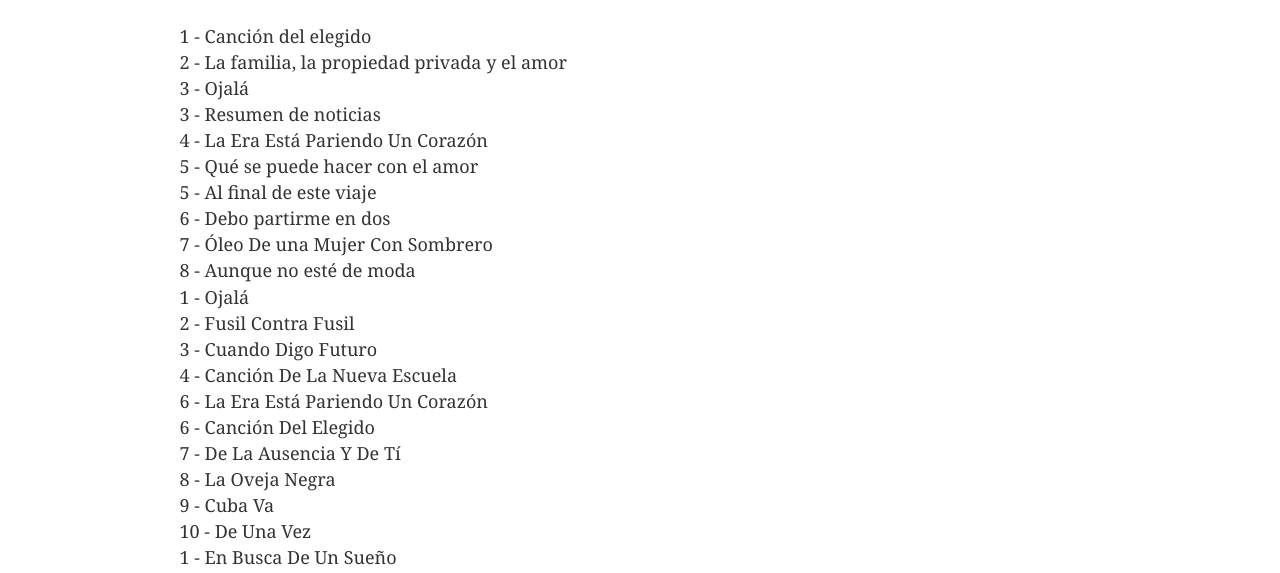
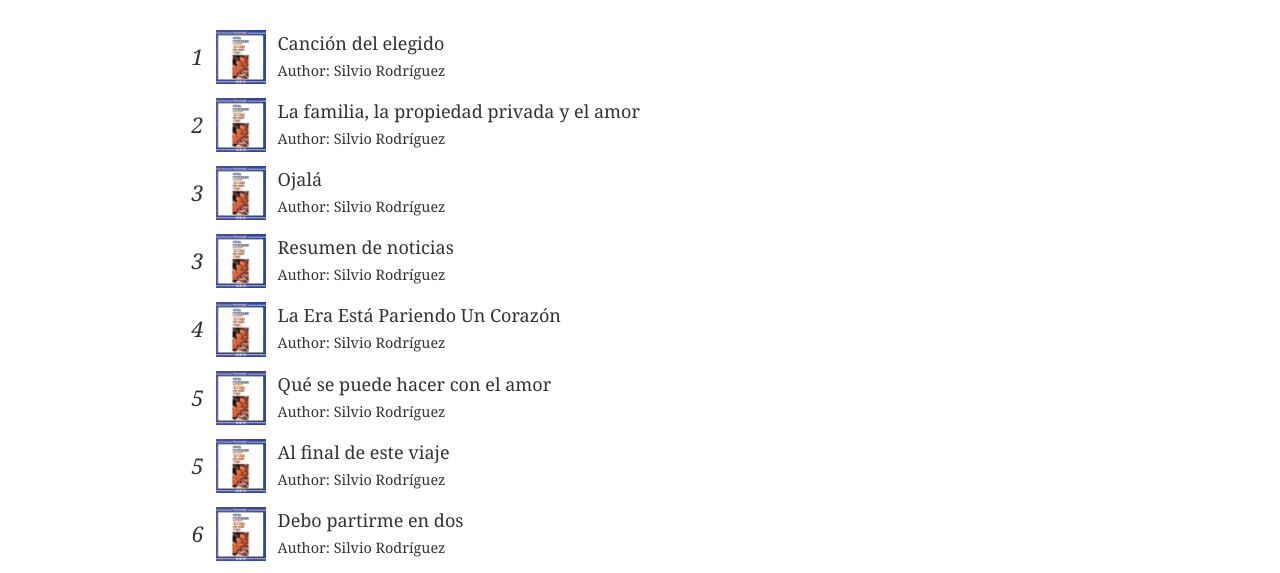
Before and after one commit to auxcoder/gatsby-lyrics, a Gatsby site: page /lyrics in a window 1280 px wide. Shown: the part 220-793 px from the top of the page. Built offline with nearby package versions, Linux system fonts and the light colour scheme; Gatsby itself is replaced by a stand-in of ours.

Commit message:
Add styles and covers for tracks and albums, group tracks by album

```diff
--- /dev/null
+++ b/src/pages/album.scss
@@ -0,0 +1,23 @@
+.track {
+  display: flex;
+  padding: 7px 0;
+
+  .track-cover {
+    margin-right: 12px;
+  }
+
+  .track-number {
+    min-width: 2rem;
+    font-size: 1.2rem;
+    font-style: italic;
+    text-align: center;
+    display: flex;
+    align-items: center;
+    justify-content: center;
+  }
+
+  .track-meta {
+    display: flex;
+    flex-direction: column;
+  }
+}
--- a/src/pages/lyrics.js
+++ b/src/pages/lyrics.js
@@ -1,37 +1,69 @@
 import React from 'react'
 import Link from 'gatsby-link'
 import { graphql } from 'gatsby'
+import { GatsbyImage } from "gatsby-plugin-image"
 // components
 import Layout from "../layouts/index";
+// styles
+import "./lyrics.scss"
 //
 const LyricsPage = ({data}) => (
   <Layout>
+    <div id="allAlbums">
       <h1>All Lyrics</h1>
 
-    {data.allMarkdownRemark.edges.map(item => (
+      {data.allMarkdownRemark.group.map((grp, aidx) => (
+        <div className="album" key={aidx}>
+          {grp.edges.map(item => (
             <div key={item.node.id}>
-        <Link to={`slug${item.node.frontmatter.title_slug}`}>{item.node.frontmatter.track} - {item.node.frontmatter.title}</Link>
+              <Link to={`../${item.node.frontmatter.title_slug}`} className="track">
+                <div className="track-number">{item.node.frontmatter.track}</div>
+
+                <GatsbyImage className="track-cover" image={item.node.frontmatter.cover?.childImageSharp.gatsbyImageData} alt="Album cover" />
+
+                <div className="track-meta">
+                  <div className="track-title">{item.node.frontmatter.title}</div>
+                  <div className="track-author"><small>Author: {item.node.frontmatter.author}</small></div>
+                </div>
+              </Link>
             </div>
           ))}
+        </div>
+      ))
+      }
+    </div>
   </Layout>
 )
 
 export const pageQuery = graphql`
 query LyricIndexQuery {
   allMarkdownRemark(sort: {fields: [frontmatter___album, frontmatter___track], order: ASC}) {
+    group(field: frontmatter___album) {
       edges {
         node {
           id
           frontmatter {
+            album
             track
             title_slug
             title
             date
             author
+            cover {
+              childImageSharp {
+                gatsbyImageData(
+                  width: 50
+                  placeholder: BLURRED
+                  formats: [AUTO, WEBP]
+                )
               }
             }
           }
         }
-}`
+      }
+    }
+  }
+}
+`
 
 export default LyricsPage
--- /dev/null
+++ b/src/pages/lyrics.scss
@@ -0,0 +1,30 @@
+#allAlbums {
+  .album {
+    margin-bottom: 1rem;
+  }
+
+  .track {
+    display: flex;
+    padding: 7px 0;
+
+    .track-cover {
+      margin-right: 12px;
+    }
+
+    .track-number {
+      min-width: 2rem;
+      font-size: 1.2rem;
+      font-style: italic;
+      text-align: center;
+      display: flex;
+      align-items: center;
+      justify-content: center;
+    }
+
+    .track-meta {
+      display: flex;
+      flex-direction: column;
+    }
+  }
+
+}
```
Also changed, not shown: src/pages/album.js (+24 -6 lines), src/pages/lyric.js (+21 -2 lines), src/pages/lyric.scss (added, +51 -0 lines), src/pages/lyric.css (deleted). Lines whose indentation alone changed are shown as unchanged.
